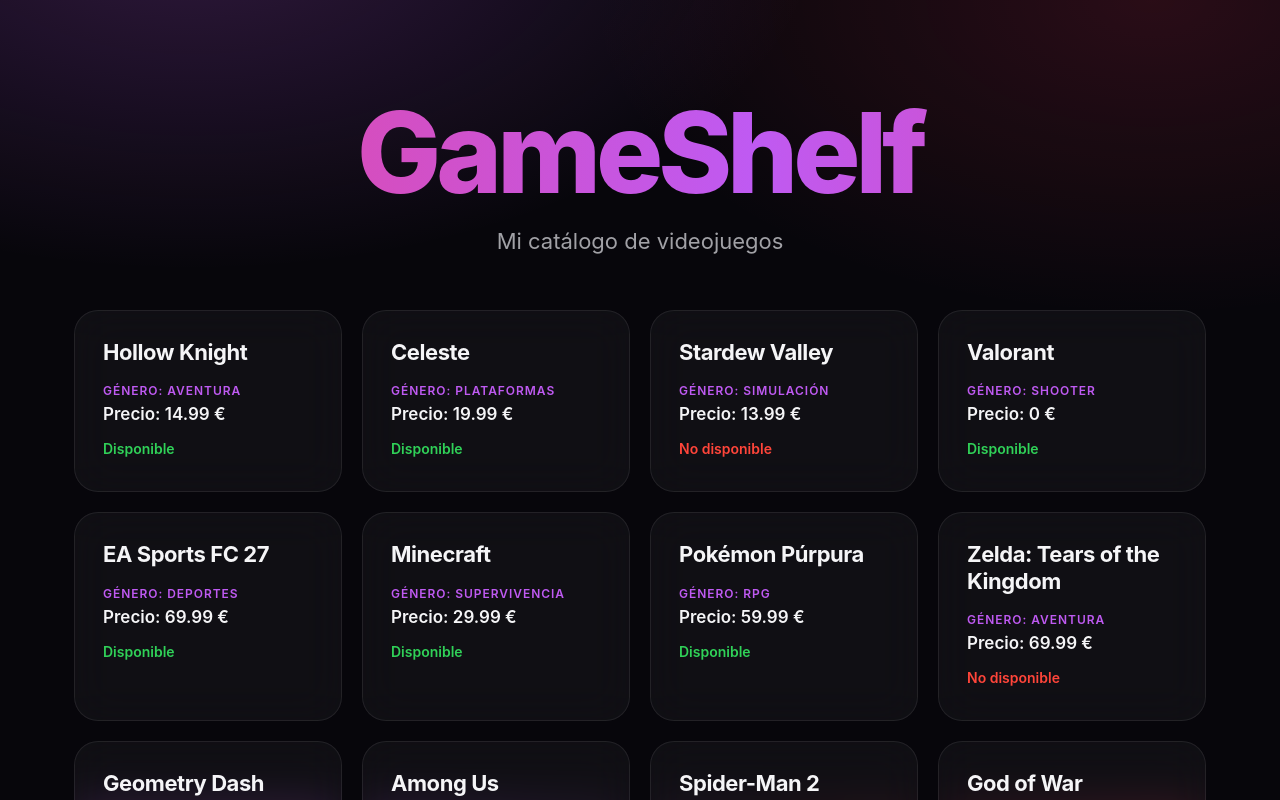
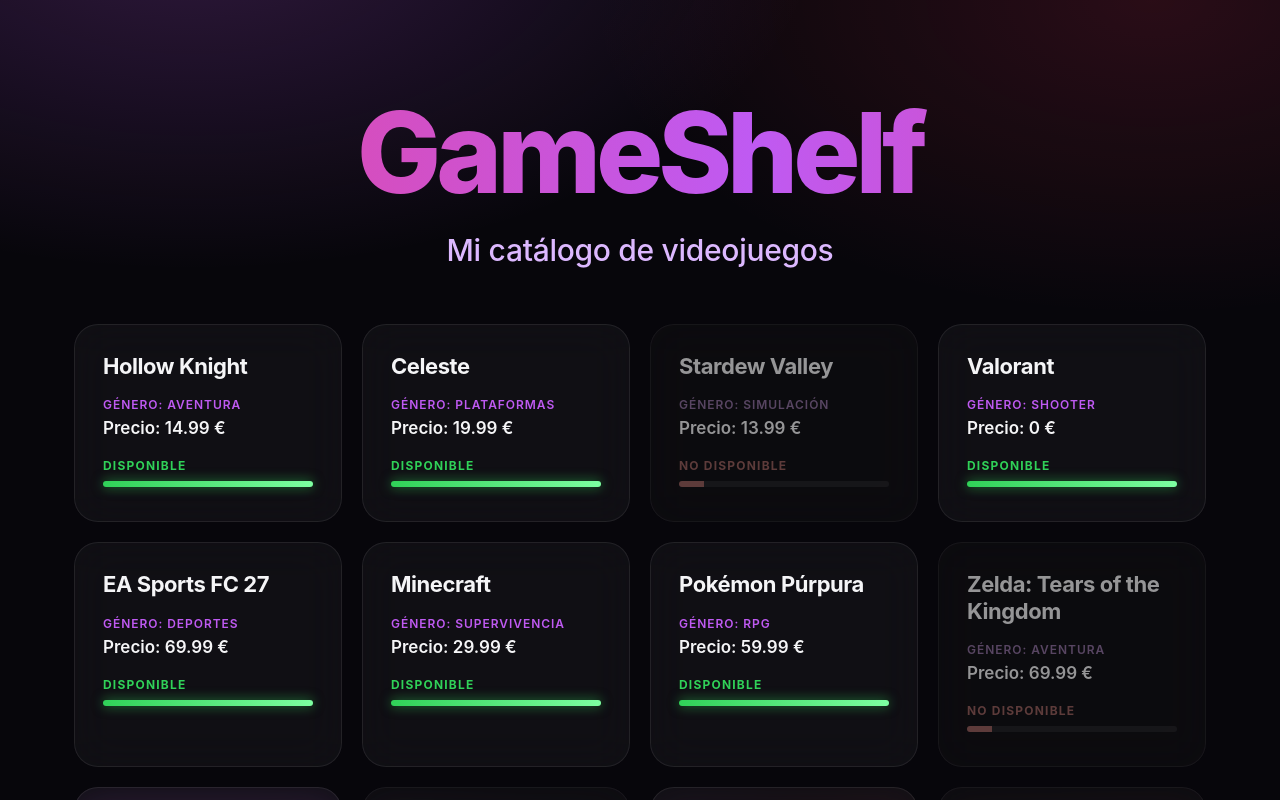
Before and after one commit to diegoalegil/pgl-2dam, a React (Vite) app in the folder 1er-trimestre/ut1-fundamentos/actividad-02-react-gameshelf/gameshelf/: page / in a window 1280 px wide. Shown: the top 800 px of the page. Built offline with nearby package versions, Linux system fonts and the light colour scheme.

Commit message:
Cambia la disponibilidad a una barra de vida y añade el contorno iluminado

```diff
--- a/1er-trimestre/ut1-fundamentos/actividad-02-react-gameshelf/gameshelf/src/App.css
+++ b/1er-trimestre/ut1-fundamentos/actividad-02-react-gameshelf/gameshelf/src/App.css
@@ -23,10 +23,12 @@
 
 /* Subtítulo */
 .app > p {
-  margin: 20px auto 56px;
-  max-width: 560px;
-  font-size: 22px;
-  color: var(--gris);
+  margin: 24px auto 56px;
+  max-width: 640px;
+  font-size: clamp(22px, 3vw, 30px);
+  font-weight: 500;
+  letter-spacing: -0.01em;
+  color: #dcb8ff;
 }
 
 /* Botones de los filtros */
@@ -76,7 +78,7 @@
   background: rgba(255, 255, 255, 0.04);
   backdrop-filter: blur(20px);
   text-align: left;
-  transition: transform 0.35s, border-color 0.35s, box-shadow 0.35s;
+  transition: transform 0.35s, border-color 0.35s, box-shadow 0.35s, opacity 0.35s, filter 0.35s;
   animation: aparecer 0.6s ease-out both;
 }
 
@@ -91,10 +93,14 @@
   pointer-events: none;
 }
 
+/* Al pasar el ratón: sube y se ilumina el contorno, como un neón */
 .card:hover {
   transform: translateY(-6px);
-  border-color: rgba(191, 90, 242, 0.5);
-  box-shadow: 0 24px 60px -24px rgba(255, 55, 95, 0.55);
+  border-color: var(--morado);
+  box-shadow:
+    0 0 0 1px var(--morado),
+    0 0 20px rgba(191, 90, 242, 0.7),
+    0 0 50px rgba(255, 55, 95, 0.35);
 }
 
 .card:hover::before {
@@ -132,19 +138,49 @@
   color: var(--texto);
 }
 
-/* Disponible / No disponible */
+/* Disponible / No disponible: una barra de vida como en los juegos */
 .card .status {
-  margin-top: 16px;
-  font-size: 14px;
-  font-weight: 600;
+  margin-top: 20px;
+  font-size: 12px;
+  font-weight: 700;
+  letter-spacing: 0.1em;
+  text-transform: uppercase;
+}
+
+.card .status::after {
+  content: "";
+  display: block;
+  height: 6px;
+  margin-top: 8px;
+  border-radius: 999px;
 }
 
 .card .available {
   color: var(--verde);
 }
 
+.card .available::after {
+  background: linear-gradient(90deg, var(--verde), #7dffa1);
+  box-shadow: 0 0 12px rgba(48, 209, 88, 0.6);
+}
+
 .card .unavailable {
   color: var(--rojo);
+}
+
+.card .unavailable::after {
+  background: linear-gradient(90deg, var(--rojo) 12%, rgba(255, 255, 255, 0.08) 12%);
+}
+
+/* Los juegos no disponibles salen apagados, como bloqueados */
+.card:has(.unavailable) {
+  filter: grayscale(0.7);
+  opacity: 0.6;
+}
+
+.card:has(.unavailable):hover {
+  filter: none;
+  opacity: 1;
 }
 
 /* Animaciones */
@@ -175,7 +211,6 @@
   }
 
   .app > p {
-    font-size: 18px;
     margin-bottom: 40px;
   }
 }
```
